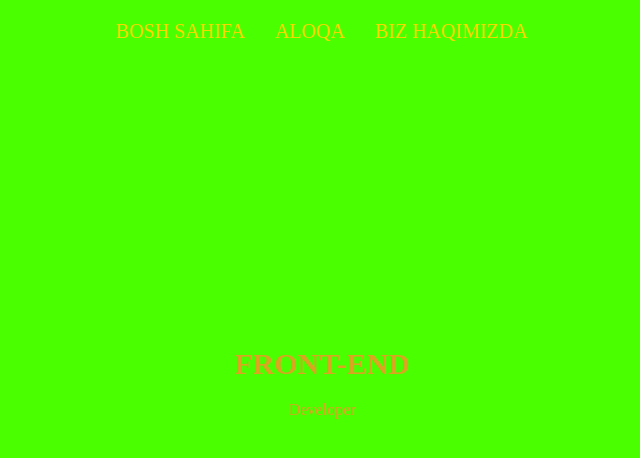
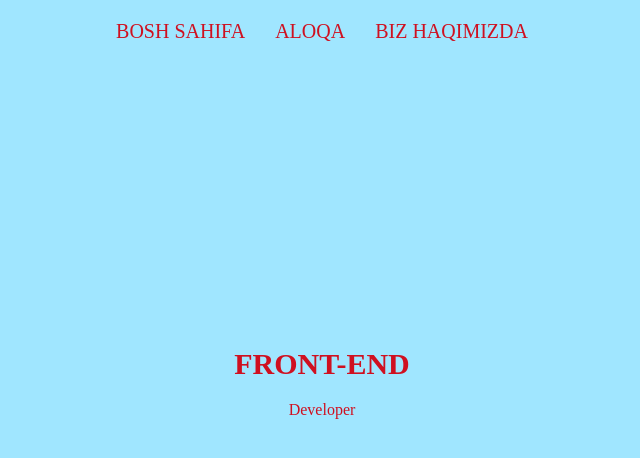
Before and after one commit to MrKhad1roff/Botir, a plain HTML site: page index.html in a window 1280 px wide. Shown: the whole page, without its empty margins (318-958 px from the left). Drawn offline with Linux system fonts and the light colour scheme.

Commit message:
change bg

```diff
--- a/style.css
+++ b/style.css
@@ -10,7 +10,7 @@ ul{
 }
 .header{
     height: 100vh;
-    background:#4AFF00;
+    background:#A0E6FF;
 
 }
 .nav{
@@ -25,7 +25,7 @@ ul{
     column-gap: 30px;
 }
 .link{
-    color: gold;
+    color: #CF1020;
     font-size: 20px;
     text-transform: uppercase;
 }
@@ -39,11 +39,11 @@ ul{
 
 }
 .header_title{
-    color: goldenrod;
+    color: #CF1020;
     font-size:30px ;
     text-transform: uppercase;
 }
 .header_text{
-    color: goldenrod;
+    color: #CF1020;
     font: 20px;
 }
```
